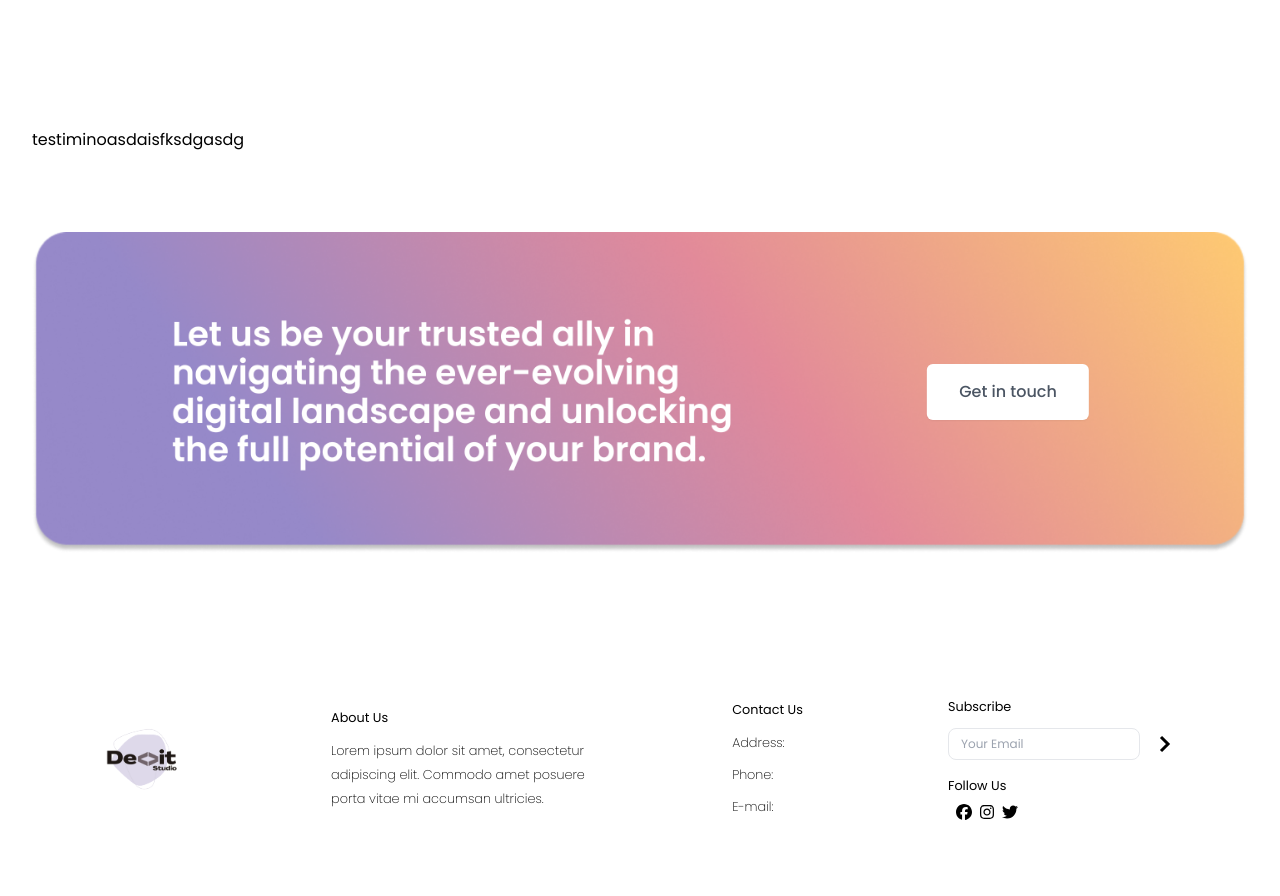
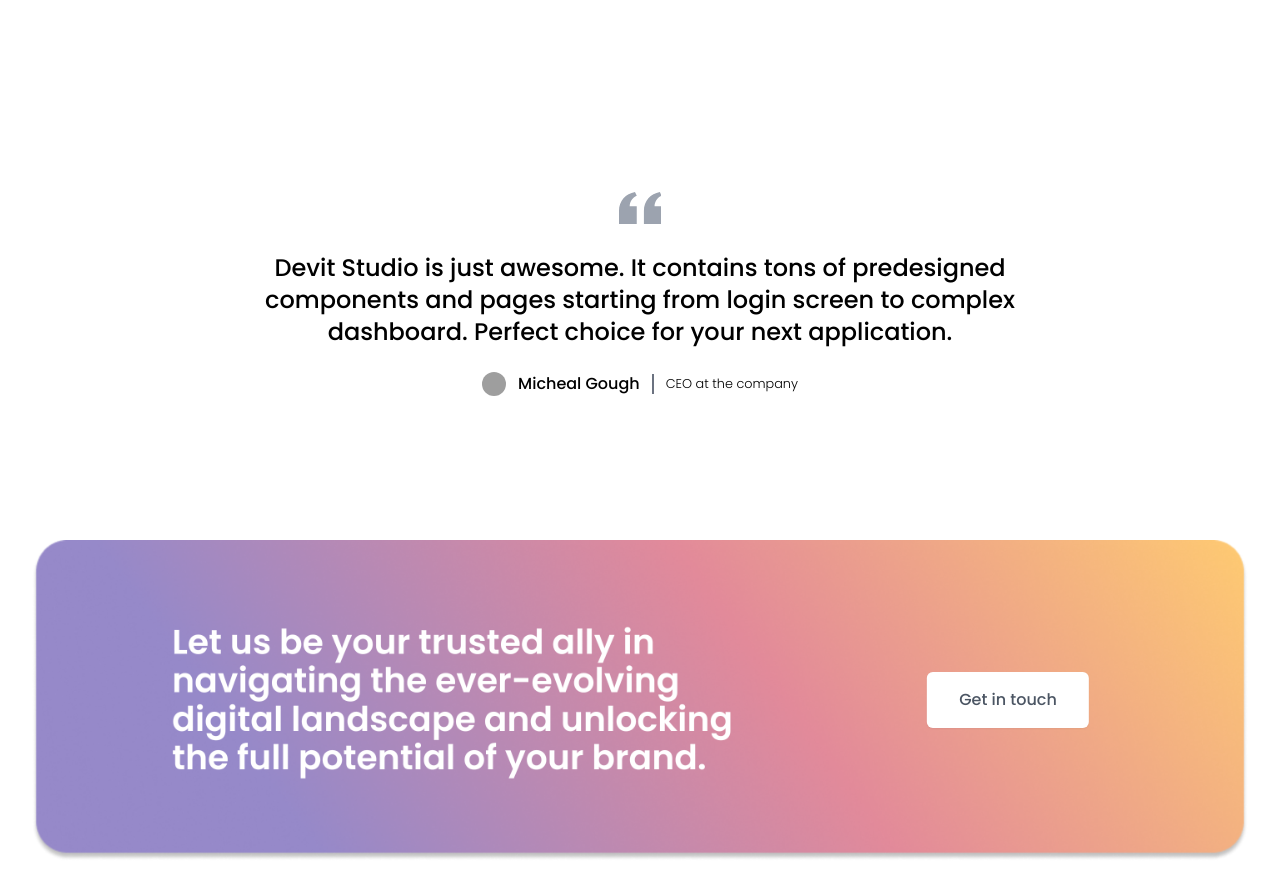
Before and after one commit to hesennov/DevIt-studio, a React (Vite) app: page / in a window 1280 px wide. Shown: the part 2060-2956 px from the top of the page. Built offline with nearby package versions, Linux system fonts and the light colour scheme; no server answers; grey boxes are pictures that could not be loaded.

Commit message:
Create Testimonial section

```diff
--- a/src/pages/Testimonial.jsx
+++ b/src/pages/Testimonial.jsx
@@ -1,7 +1,39 @@
 const Testimonial = () => {
   return (
-    <div>
-      <h1>testiminoasdaisfksdgasdg</h1>
+    <div className="max-w-screen-xl px-4 py-8 mx-auto text-center lg:py-16 lg:px-6">
+      <div className="max-w-screen-md mx-auto">
+        <svg
+          className="h-12 mx-auto mb-3 text-gray-400 dark:text-gray-600"
+          viewBox="0 0 24 27"
+          fill="none"
+          xmlns="http://www.w3.org/2000/svg"
+        >
+          <path
+            d="M14.017 18L14.017 10.609C14.017 4.905 17.748 1.039 23 0L23.995 2.151C21.563 3.068 20 5.789 20 8H24V18H14.017ZM0 18V10.609C0 4.905 3.748 1.038 9 0L9.996 2.151C7.563 3.068 6 5.789 6 8H9.983L9.983 18L0 18Z"
+            fill="currentColor"
+          />
+        </svg>
+        <blockquote>
+          <p className="text-2xl font-medium text-black font-extralight">
+            Devit Studio is just awesome. It contains tons of predesigned
+            components and pages starting from login screen to complex
+            dashboard. Perfect choice for your next application.
+          </p>
+        </blockquote>
+        <div className="flex items-center justify-center mt-6 space-x-3">
+          <img
+            className="w-6 h-6 rounded-full"
+            src="https://flowbite.s3.amazonaws.com/blocks/marketing-ui/avatars/michael-gouch.png"
+            alt="profile picture"
+          />
+          <div className="flex items-center divide-x-2 divide-gray-500 dark:divide-gray-700">
+            <div className="pr-3 font-medium text-black">Micheal Gough</div>
+            <div className="pl-3 text-sm font-light text-black">
+              CEO at the company
+            </div>
+          </div>
+        </div>
+      </div>
     </div>
   );
 };
--- a/src/pages/contact/Contact.jsx
+++ b/src/pages/contact/Contact.jsx
@@ -55,7 +55,7 @@
         <input
           type="submit"
           value="Send"
-          className="`w-full flex mx-auto mt-8 px-6 py-3 rounded text-white text-xs font-light bg-indigo-400"
+          className="`w-full flex mx-auto mt-8 px-6 py-3 rounded text-white text-xs font-light bg-indigo-400 hover:bg-indigo-700"
         />
       </form>
     </div>
```
